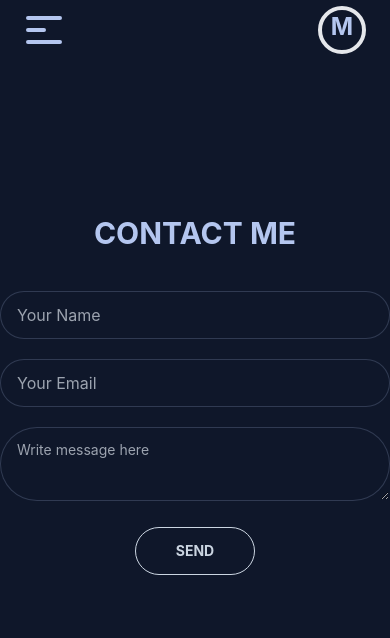
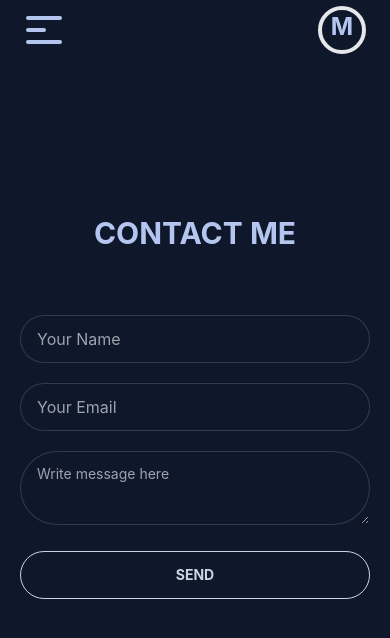
Before and after one commit to moniruzzaman01/Personal-portfolio, a React (Create React App) app: page /contact in a window 390 px wide. Shown: the top 638 px of the page. Built offline with nearby package versions, Linux system fonts and the light colour scheme.

Commit message:
maked responsive contact page

```diff
--- a/src/Pages/Contact.js
+++ b/src/Pages/Contact.js
@@ -3,10 +3,10 @@ import React from "react";
 const Contact = () => {
   return (
     <div className="  min-h-[93vh] pt-[40%] md:pt-[20%] lg:pt-[10%]">
-      <h1 className=" text-center uppercase text-3xl mb-10 font-bold">
+      <h1 className=" text-center uppercase text-3xl mb-16 font-bold">
         contact me
       </h1>
-      <div className=" max-w-lg mx-auto">
+      <div className=" max-w-lg mx-auto px-5 md:px-0 lg:px-0">
         <form className=" text-center" action="">
           <input
             type="text"
@@ -22,7 +22,7 @@ const Contact = () => {
             class="textarea textarea-bordered w-full max-w-lg rounded-full mb-5"
             placeholder="Write message here"
           ></textarea>
-          <button className="btn btn-outline font-bold text-slate-300 rounded-full px-10 ">
+          <button className="btn btn-outline font-bold text-slate-300 rounded-full px-10 w-full md:w-1/3 lg:w-1/3 ">
             send
           </button>
         </form>
```
